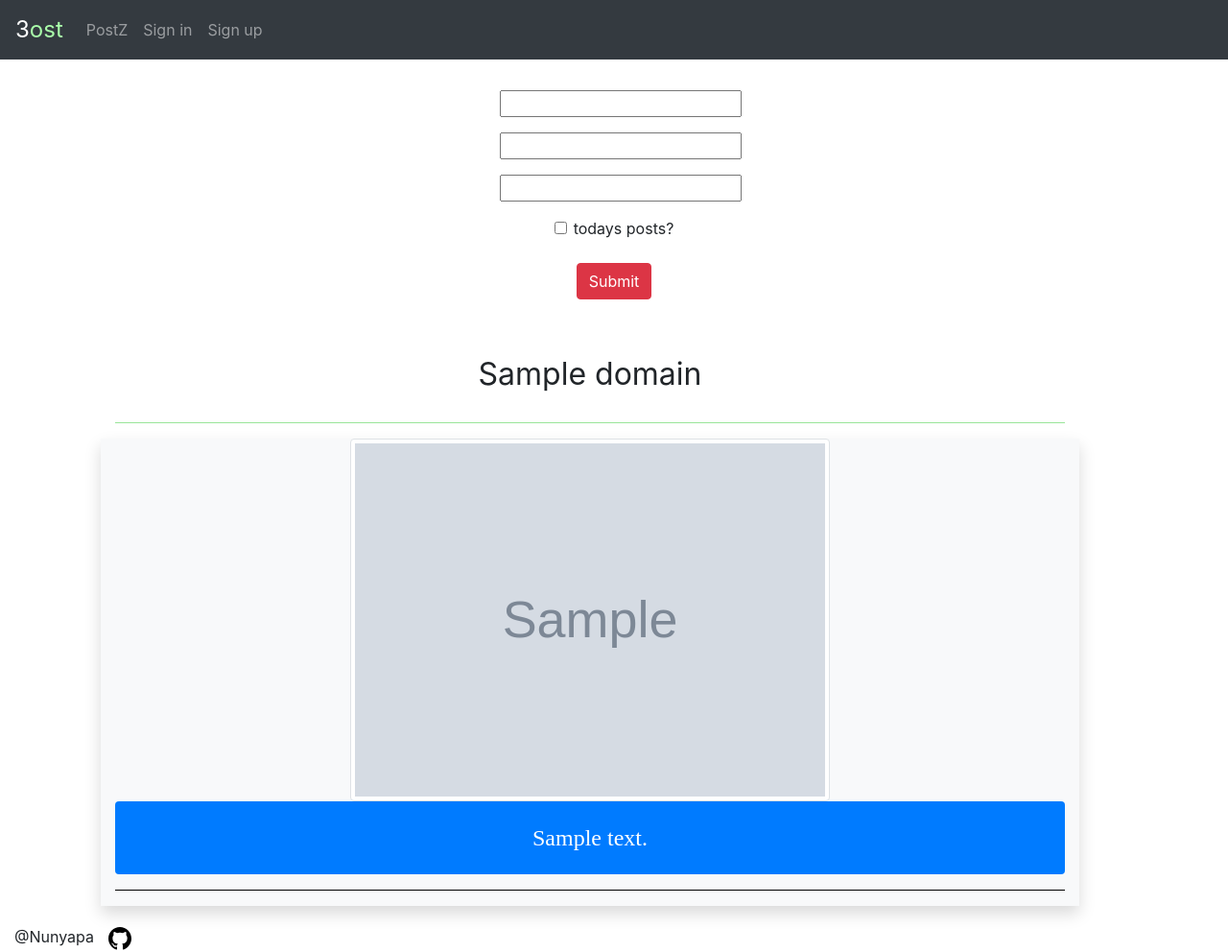
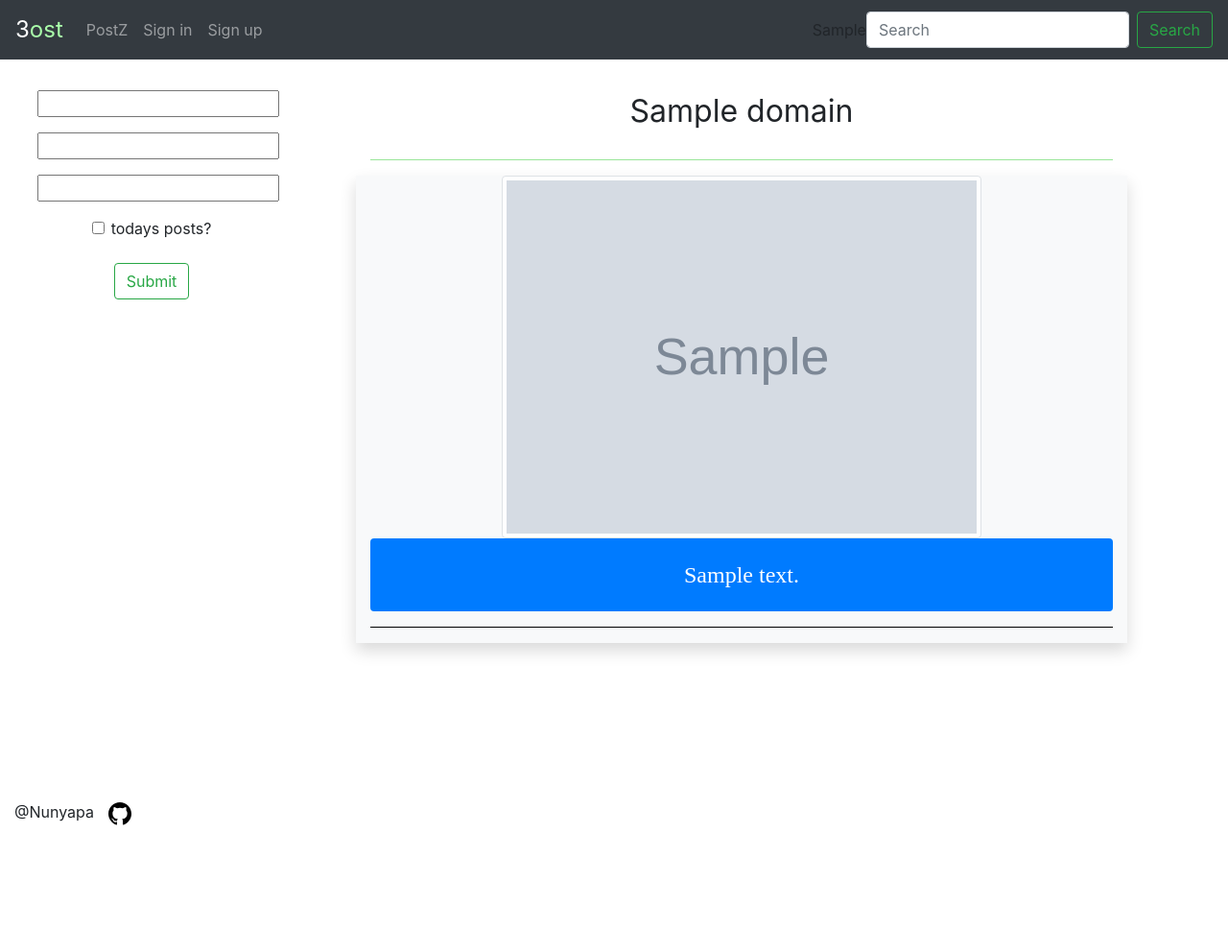
Before and after one commit to MantequilaMiracle/Test, a Django app: template newapp/templates/newapp/content.html in a window 1280 px wide. Shown: the whole page at 96% size. After the commit the page ends 860 px from the top, so only its background shows below. Run offline with Django 3.2, Linux system fonts and the light colour scheme; the template is opened without the code that fills it: most values are stand-ins (such as "Sample title", 1, 10 or a date in 2020); grey boxes marked "Sample" are stand-in pictures; form fields are guessed from the names that the template uses; some libraries are stand-ins or nearby versions.

Commit message:
Search #1

```diff
--- a/newapp/forms.py
+++ b/newapp/forms.py
@@ -15,3 +15,6 @@ class PostForm(forms.Form):
     "class": "form-control"
     }))
     today_posts = forms.BooleanField(required=False, widget=forms.CheckboxInput(attrs={}))
+
+class SearchForm(forms.Form):
+    request = forms.CharField(max_length=150)
--- a/newapp/templates/newapp/content.html
+++ b/newapp/templates/newapp/content.html
@@ -20,10 +20,9 @@
             </label>
           </div>
         </div>
-        <button type="sumbit" class="btn btn-danger btn-md my-2">Submit</button>
+        <button type="sumbit" class="btn btn-outline-success btn-md my-2">Submit</button>
       </form>
     </div>
-
     {% endblock %}
     {% block content%}
       <div class="container" style="padding-left: 50px; padding-right: 100px; margin: 20px">
--- a/newapp/templates/newapp/index.html
+++ b/newapp/templates/newapp/index.html
@@ -49,7 +49,7 @@
 		</style>
 	</head>
 	<body>
-		<nav class="navbar navbar-expand-lg navbar-dark bg-dark mx-auto">
+		<nav class="navbar navbar-expand-lg navbar-dark bg-dark">
 			  <a class="navbar-brand" href="/" style="font-size:1.5rem">3<span style="color: #afa">ost</span></a>
 			  <button class="navbar-toggler" type="button" data-toggle="collapse" data-target="#navbarSupportedContent" aria-controls="navbarSupportedContent" aria-expanded="false" aria-label="Toggle navigation">
 			    <span class="navbar-toggler-icon"></span>
@@ -77,10 +77,16 @@
 						{% endif %}
 			    </ul>
 			  </div>
+				<form method="post" class="form-inline mt-2 mt-md-0" action="/search_results/">
+					{% csrf_token %}
+					{{from_search}}
+	        <input class="form-control mr-sm-2" id="request" name="request" type="text" placeholder="Search" aria-label="Search">
+	        <button class="btn btn-outline-success my-2 my-sm-0" type="submit">Search</button>
+      	</form>
 			</nav>
 
 		<div class="wrapper">
-				<div class="content" align="center">
+				<div class="d-flex content" align="center">
 					{% block filters %}
 					{% endblock %}
 					{% block welcome %}
--- a/newapp/urls.py
+++ b/newapp/urls.py
@@ -8,4 +8,5 @@ urlpatterns = [
     path('accounts/profile/history/', views.history, name="history"),
     path('accounts/profile/history/flush/', views.history_flush, name="history_flush"),
     path('register/', views.registerview, name="register"),
+    path('search_results/', views.publicSearch, name="publicSearch"),
 ]
```
Also changed, not shown: newapp/templates/newapp/search_results.html (added, +8 -0 lines), newapp/views.py (+39 -6 lines).
